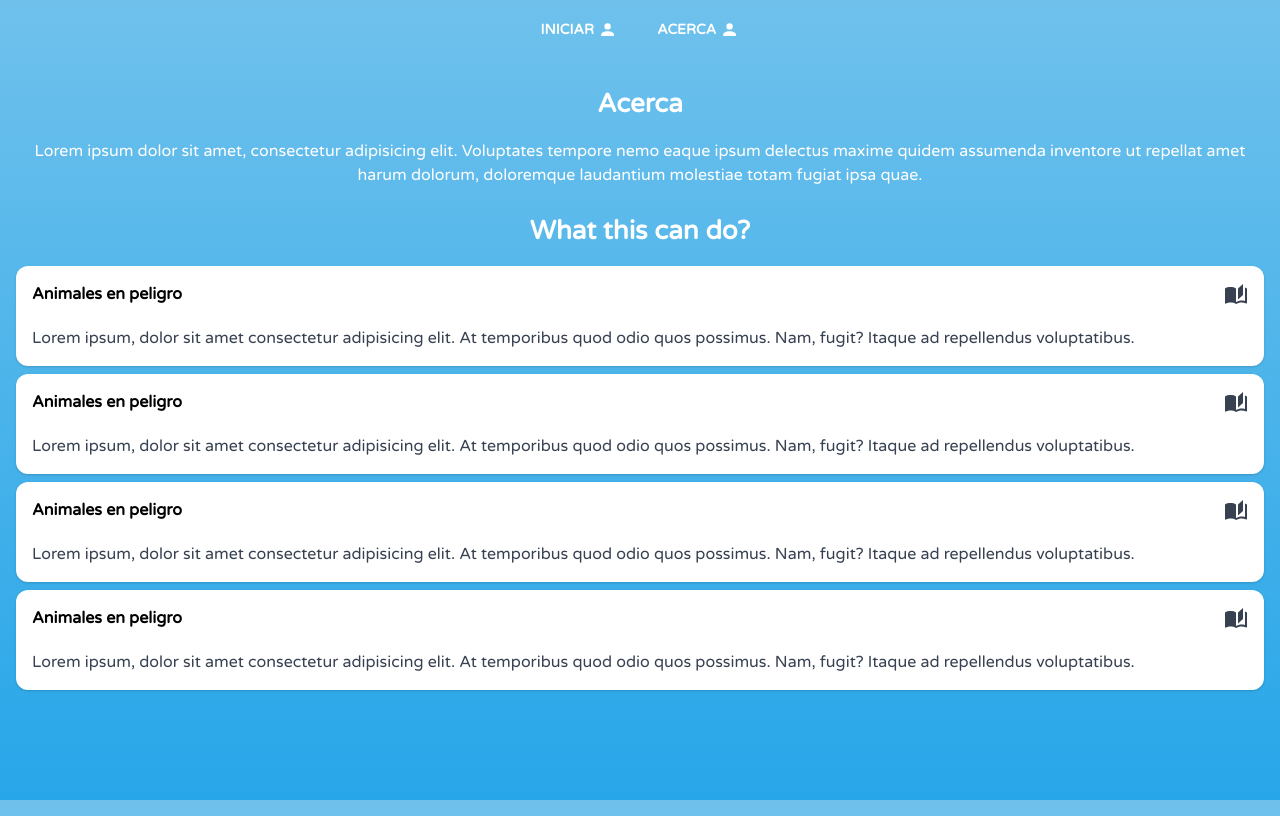
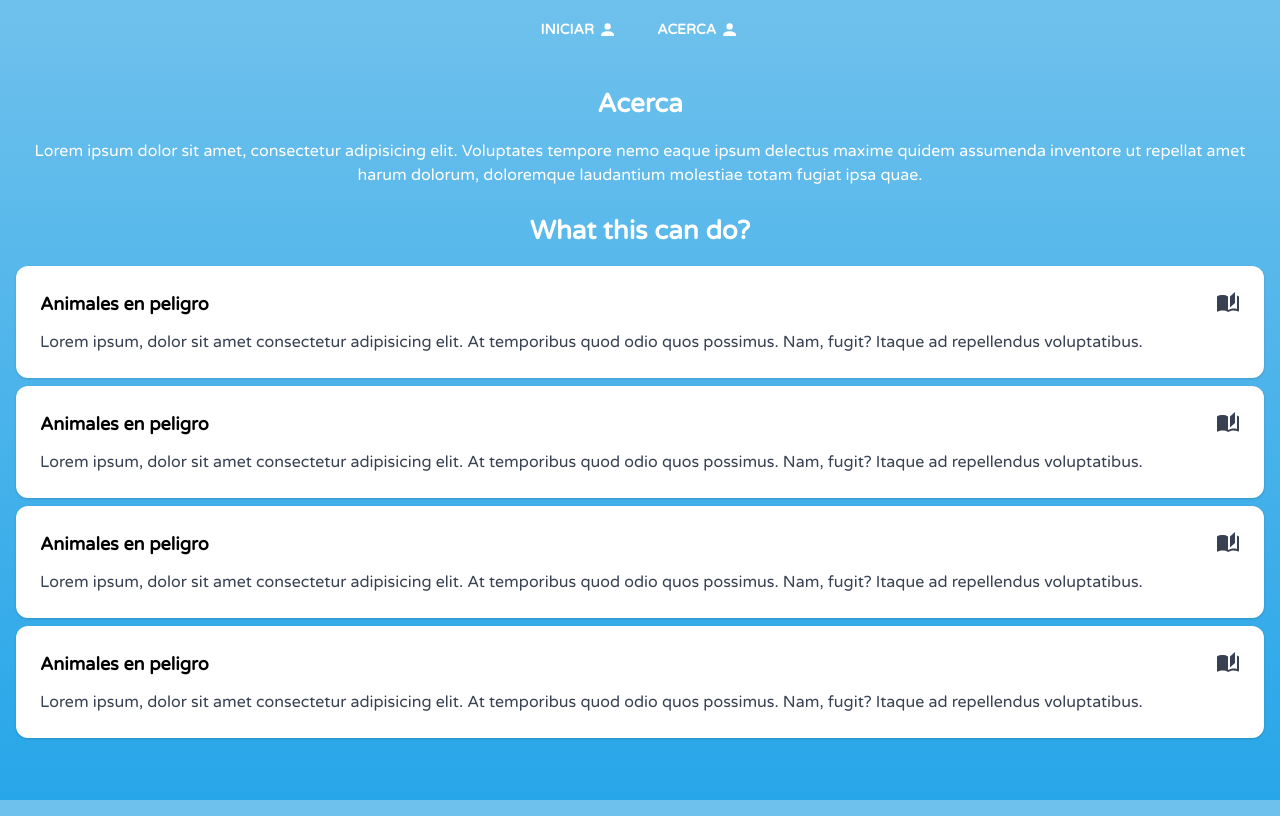
Before and after one commit to Joyfer/go-school, a Next.js app: page /about in a window 1280 px wide. Built offline with nearby package versions, Linux system fonts and the light colour scheme.

Commit message:
Added card children components

```diff
--- /dev/null
+++ b/components/resources/badge/Badge.tsx
@@ -0,0 +1,17 @@
+import React, { Children, ReactElement } from 'react'
+
+interface Props {
+    color?: string;
+    children?: any;
+}
+
+function Badge({color= "primary", children}: Props): ReactElement {
+
+    return (
+        <div className={`bg-${color} text-white rounded-full text-center w-8 h-8 flex justify-center items-center`}>
+           {children}
+        </div>
+    )
+}
+
+export default Badge
--- /dev/null
+++ b/components/resources/card/CardActions.tsx
@@ -0,0 +1,15 @@
+import React, { ReactElement } from 'react'
+
+interface Props {
+    children?: any;
+}
+
+function CardActions({children}: Props): ReactElement {
+    return (
+        <div className="pt-5 flex justify-between items-center">
+            {children}
+        </div>
+    )
+}
+
+export default CardActions
--- a/components/resources/card/CardLayout.tsx
+++ b/components/resources/card/CardLayout.tsx
@@ -1,19 +1,16 @@
 import React, { ReactElement } from "react";
 
 interface Props {
-  title?: string;
   children?: any;
-  icon?: ReactElement;
 }
 
-function CardLayout({ title, children, icon }: Props): ReactElement {
+function CardLayout({ children }: Props): ReactElement {
   return (
-    <div className="bg-white shadow p-4 rounded-xl text-left">
-      <div className="mb-5 flex justify-between">
-      {title ? <p className="text-black font-bold ">{title}</p> : ""}
-      {icon ? icon : ""}
+    <div className="bg-white shadow p-6 rounded-xl text-left">
+
+      <div>
+      {children}
       </div>
-      {children}
     </div>
   );
 }
--- /dev/null
+++ b/components/resources/card/CardText.tsx
@@ -0,0 +1,11 @@
+import React from "react";
+
+interface Props {
+  children?: any;
+}
+
+const CardText = ({ children }: Props) => {
+  return <p className="text-gray-700">{children}</p>;
+};
+
+export default CardText;
--- /dev/null
+++ b/components/resources/card/CardTitle.tsx
@@ -0,0 +1,15 @@
+import React, { ReactElement } from 'react'
+
+interface Props {
+ children?: any;
+ icon?: ReactElement;
+}
+
+export default function CardTitle({children, icon}: Props): ReactElement {
+    return (
+        <div className="mb-3 flex justify-between">
+          <p className="text-black font-bold text-lg">{children}</p>
+          {icon ? icon : ""}
+        </div>
+    )
+}
--- a/pages/about.tsx
+++ b/pages/about.tsx
@@ -1,6 +1,8 @@
 import Head from "next/head";
 import Layout from "../components/layout/Layout";
 import CardLayout from "../components/resources/card/CardLayout";
+import CardTitle from "../components/resources/card/CardTitle";
+import CardText from "../components/resources/card/CardText";
 import Icon from "@mdi/react";
 import { mdiBookOpenPageVariant } from "@mdi/js";
 
@@ -12,19 +14,20 @@ export default function about() {
       </Head>
       <Layout>
         <main className="text-center">
-          <h1 className="mt-10 mb-4">Acerca</h1>
+          <div className="mt-10">
+            <h1 className="mb-4">Acerca</h1>
             <p>
-            Lorem ipsum dolor sit amet, consectetur adipisicing elit. Voluptates
-            tempore nemo eaque ipsum delectus maxime quidem assumenda inventore
-            ut repellat amet harum dolorum, doloremque laudantium molestiae
-            totam fugiat ipsa quae.
+              Lorem ipsum dolor sit amet, consectetur adipisicing elit.
+              Voluptates tempore nemo eaque ipsum delectus maxime quidem
+              assumenda inventore ut repellat amet harum dolorum, doloremque
+              laudantium molestiae totam fugiat ipsa quae.
             </p>
+          </div>
           <h1 className="mt-6 mb-4">What this can do?</h1>
           <div className="space-y-2">
             {[1, 2, 3, 4].map((el) => (
-              <CardLayout
-                title="Animales en peligro"
-                key={el}
+              <CardLayout key={el}>
+                <CardTitle
                   icon={
                     <Icon
                       path={mdiBookOpenPageVariant}
@@ -32,12 +35,12 @@ export default function about() {
                       size={1}
                     ></Icon>
                   }
-              >
-                <p className="text-gray-700">
+                >Animales en peligro</CardTitle>
+                <CardText>
                   Lorem ipsum, dolor sit amet consectetur adipisicing elit. At
                   temporibus quod odio quos possimus. Nam, fugit? Itaque ad
                   repellendus voluptatibus.
-                </p>
+                </CardText>
               </CardLayout>
             ))}
           </div>
--- a/pages/index.tsx
+++ b/pages/index.tsx
@@ -12,7 +12,7 @@ export default function Home() {
         <link rel="icon" href="/favicon.ico" />
       </Head>
       <Layout>
-        <main className="h-screen flex items-center justify-center flex-col">
+        <main className="mt-20 flex items-center justify-center flex-col">
           <div className="text-center mb-4">
             <h1 className="mb-4">INICIA SESIÓN</h1>
             <p>
@@ -23,7 +23,7 @@ export default function Home() {
           <form className="space-y-4 w-full">
             <TextInput placeholder="User" />
             <TextInput placeholder="Password" type="password" />
-            <PrimaryButton className="w-full py-2">Iniciar</PrimaryButton>
+            <PrimaryButton className="w-full py-3">Iniciar</PrimaryButton>
           </form>
         </main>
       </Layout>
```
Lines whose indentation alone changed are shown as unchanged.
